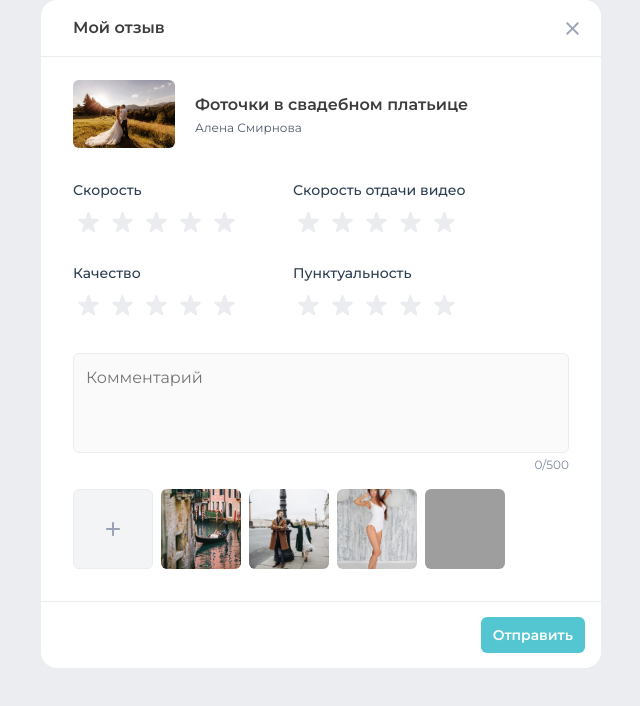
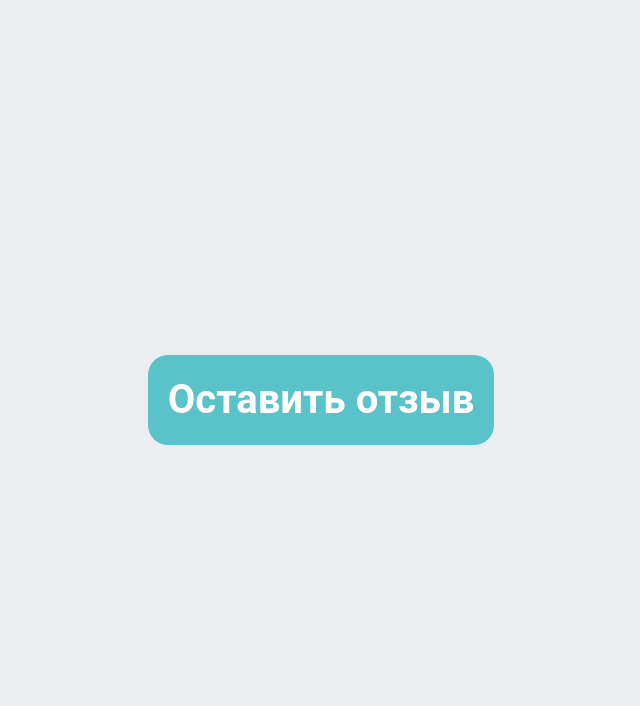
Before and after one commit to FSV92/Test-Regul, a Vue app: page / in a window 1280 px wide. Shown: the top 706 px of the page, without its empty margins (319-959 px from the left). Built offline with nearby package versions, Linux system fonts and the light colour scheme; grey boxes are pictures that could not be loaded.

Commit message:
Добавлено уведомление после отправки формы

```diff
--- a/src/App.vue
+++ b/src/App.vue
@@ -1,9 +1,23 @@
 <template>
   <div id="app">
-    <button class="main-button" v-on:click="showForm" v-if="!isFeebackVisible">
+    <button class="main-button" v-on:click="showForm" v-if="!isFeedbackVisible">
       Оставить отзыв
     </button>
-    <Feedback v-if="isFeebackVisible" v-on:close-form="closeForm" />
+    <Feedback
+      v-if="isFeedbackVisible"
+      v-on:close-form="closeFormHadler"
+      v-on:submit-form="submitFormhadler"
+    />
+
+    <div class="alert" v-if="isAlertVisible">
+      <span class="alert__text">Спасибо, отзыв опубликован!</span>
+      <img
+        class="alert__close"
+        src="./img/close-alert.svg"
+        alt="close-alert"
+        v-on:click="closeAlert"
+      />
+    </div>
   </div>
 </template>
 
@@ -16,15 +30,23 @@ export default {
   },
   data() {
     return {
-      isFeebackVisible: true,
+      isFeedbackVisible: false,
+      isAlertVisible: false,
     };
   },
   methods: {
     showForm() {
-      this.isFeebackVisible = true;
+      this.isFeedbackVisible = true;
     },
-    closeForm() {
-      this.isFeebackVisible = false;
+    closeFormHadler() {
+      this.isFeedbackVisible = false;
+    },
+    submitFormhadler() {
+      this.isFeedbackVisible = false;
+      this.isAlertVisible = true;
+    },
+    closeAlert() {
+      this.isAlertVisible = false;
     },
   },
 };
--- a/src/components/feedback.vue
+++ b/src/components/feedback.vue
@@ -1,12 +1,12 @@
 <template>
-  <div class="feedback">
+  <form class="feedback" v-on:submit.prevent="submitFormHandler">
     <div class="feedback__header">
       <h1 class="feedback__title">Мой отзыв</h1>
       <img
         class="feedback__close"
         src="../img/close.svg"
         alt="close"
-        v-on:click="closeForm"
+        v-on:click="closeFormHadler"
       />
     </div>
 
@@ -28,9 +28,9 @@
     </div>
 
     <div class="feedback__footer">
-      <button class="feedback__send">Отправить</button>
+      <button class="feedback__send" type="submit">Отправить</button>
     </div>
-  </div>
+  </form>
 </template>
 
 <script>
@@ -41,8 +41,11 @@ export default {
   name: "feedback",
   components: { Rating, Comment, Photos },
   methods: {
-    closeForm() {
+    closeFormHadler() {
       this.$emit("close-form");
+    },
+    submitFormHandler() {
+      this.$emit("submit-form");
     },
   },
 };
--- a/src/components/scss/rating.scss
+++ b/src/components/scss/rating.scss
@@ -22,6 +22,9 @@
     display: flex;
     justify-content: space-between;
     padding: 0 0 0 5px;
+    & > input {
+      display: none;
+    }
   }
   &__star {
     width: 21px;
--- a/src/components/scss/setting.scss
+++ b/src/components/scss/setting.scss
@@ -8,7 +8,9 @@
   font-family: "Montserrat", Avenir, Helvetica, Arial, sans-serif;
   -webkit-font-smoothing: antialiased;
   -moz-osx-font-smoothing: grayscale;
-  text-align: center;
+  display: flex;
+  flex-direction: column;
+  align-items: center;
   color: #2c3e50;
   height: 100vh;
   background-color: #ebedf0;
@@ -30,3 +32,29 @@
   transform: translateY(-50%);
   outline: none;
 }
+
+.alert {
+  display: flex;
+  align-items: center;
+  justify-content: center;
+  width: 280px;
+  background-color: #15a758;
+  padding: 6px 12px;
+  border-radius: 6px;
+  &__text {
+    font-family: Montserrat;
+    font-style: normal;
+    font-weight: 500;
+    font-size: 14px;
+    line-height: 20px;
+    color: #ffffff;
+    margin-right: 12px;
+  }
+  &__close {
+    padding: 6px;
+    background-color: #ffffff;
+    opacity: 0.4;
+    border-radius: 50%;
+    cursor: pointer;
+  }
+}
```
Also changed, not shown: src/img/close-alert.svg (added).
